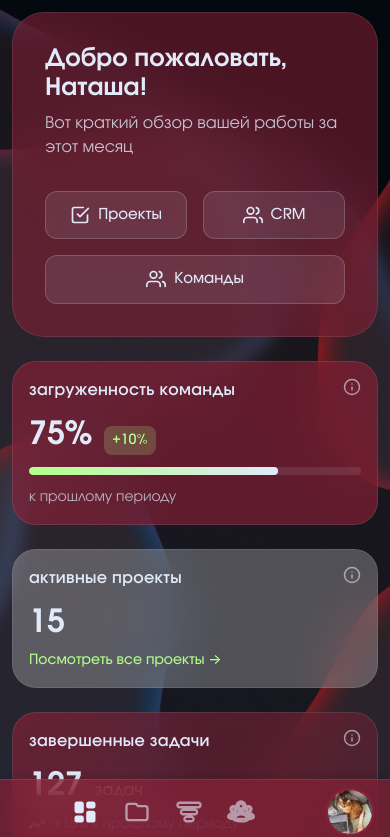
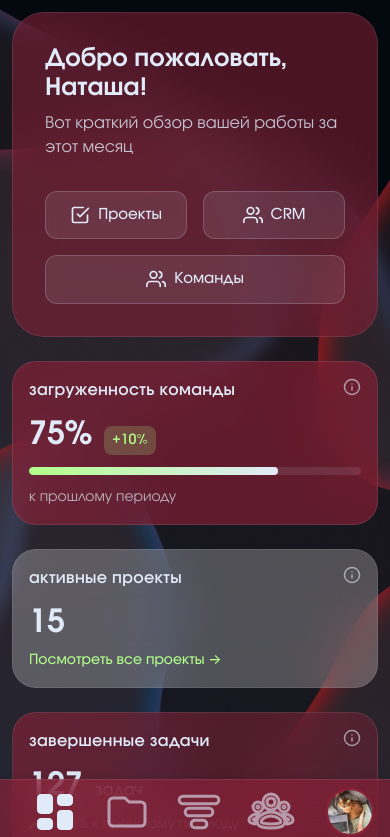
Before and after one commit to lunarmolly/managelog, a Vue app: page /dashboard in a window 390 px wide. Shown: the top 837 px of the page. Built offline with nearby package versions, Linux system fonts and the light colour scheme; no server answers; sample sign-in values are in the browser's storage.

Commit message:
Updated sizes of icons in mobile nav bar

```diff
--- a/src/components/common/MobileHeader.vue
+++ b/src/components/common/MobileHeader.vue
@@ -34,7 +34,7 @@
                 v-else
                 :d="item.iconPath"
                 stroke="currentColor"
-                stroke-width="2"
+                stroke-width="1.5"
                 fill="none"
                 stroke-linecap="round"
                 stroke-linejoin="round"
@@ -285,8 +285,8 @@ async function handleLogout(): Promise<void> {
 }
 
 .mobile-header__nav-item {
-  width: 28px;
-  height: 28px;
+  width: 48px;
+  height: 48px;
   display: flex;
   align-items: center;
   justify-content: center;
@@ -309,8 +309,6 @@ async function handleLogout(): Promise<void> {
   width: 100%;
   height: 100%;
   color: inherit;
-  stroke: currentColor;
-  stroke-width: 2;
 }
 
 .mobile-header__nav-icon--active {
```
